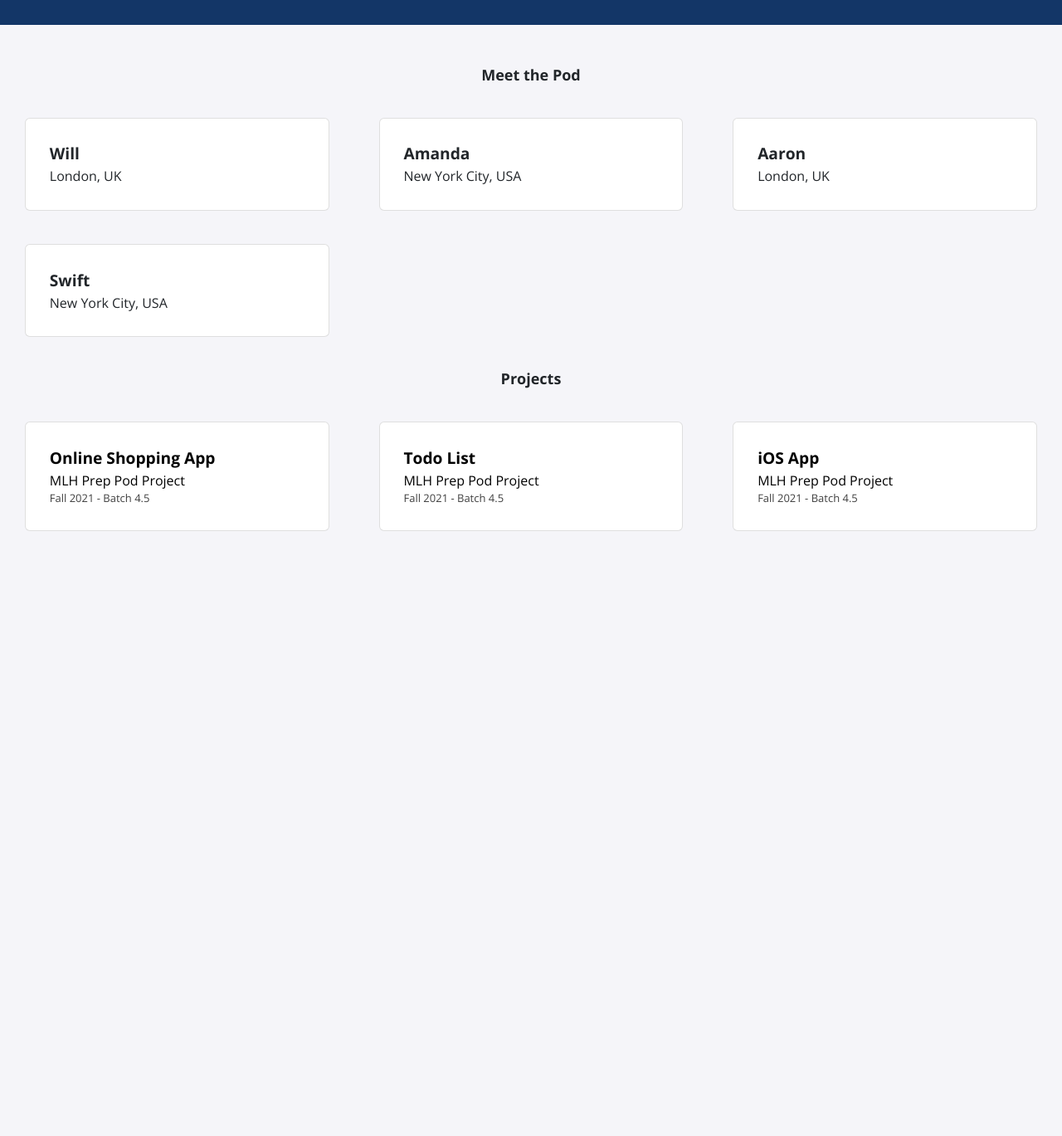
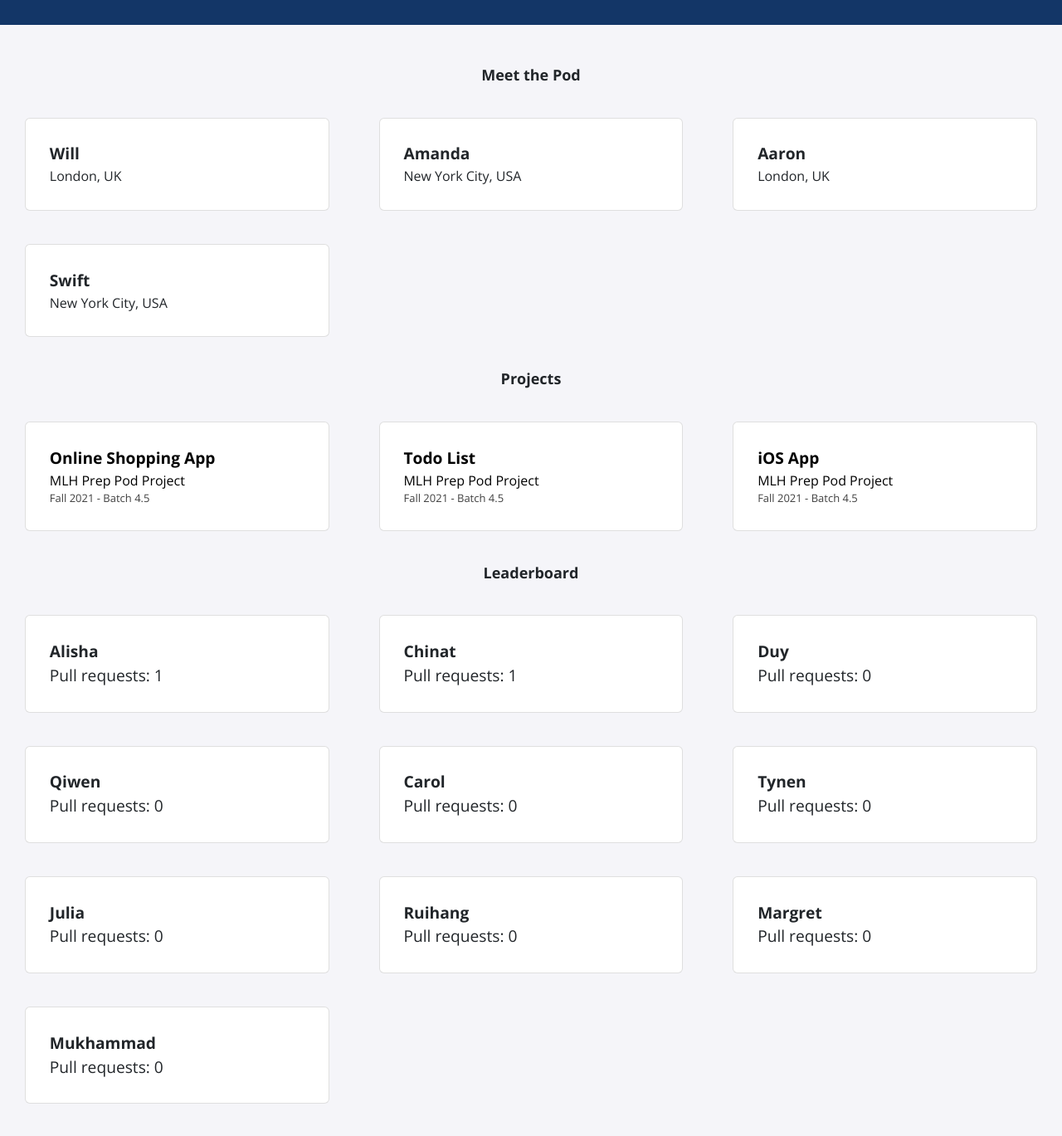
Before and after one commit to MLH-Fellowship/prep-portfolio-23.APR.PREP.2, a Jekyll site: the page built from index.html, in a window 1280 px wide and 1400 px high, scrolled down 360 px. Shown: the top 1369 px of the window at 83% size. Built offline with Jekyll 4.4.1, drawn with Linux system fonts in a browser that asks for light colours; nearby versions of some CDN libraries; before the commit the page ends 1070 px from its top, so only the background shows below that.

Commit message:
added pod stats

```diff
--- /dev/null
+++ b/_data/leaderboard.yml
@@ -0,0 +1,29 @@
+- name: Alisha
+  pull_requests: "Pull requests: 1"
+
+- name: Chinat
+  pull_requests: "Pull requests: 1"
+
+- name: Duy
+  pull_requests: "Pull requests: 0"
+
+- name: Qiwen
+  pull_requests: "Pull requests: 0"
+
+- name: Carol
+  pull_requests: "Pull requests: 0"
+
+- name: Tynen
+  pull_requests: "Pull requests: 0"
+
+- name: Julia
+  pull_requests: "Pull requests: 0"
+
+- name: Ruihang
+  pull_requests: "Pull requests: 0"
+
+- name: Margret
+  pull_requests: "Pull requests: 0"
+
+- name: Mukhammad
+  pull_requests: "Pull requests: 0"
--- a/_includes/projects.html
+++ b/_includes/projects.html
@@ -16,3 +16,16 @@
     </a>
     {% endfor %}
   </div>
+
+
+  <h2>Leaderboard</h2>
+  <div class="card-container">
+      {% for item in site.data.leaderboard %}
+      <div class="card">
+          <div class="info">
+              <p class="name"><b> {{ item.name }}</b></p>
+              <p class="pull_requests"> {{ item.pull_requests }}</p>
+          </div>
+      </div>
+      {% endfor %}
+  </div>
```
